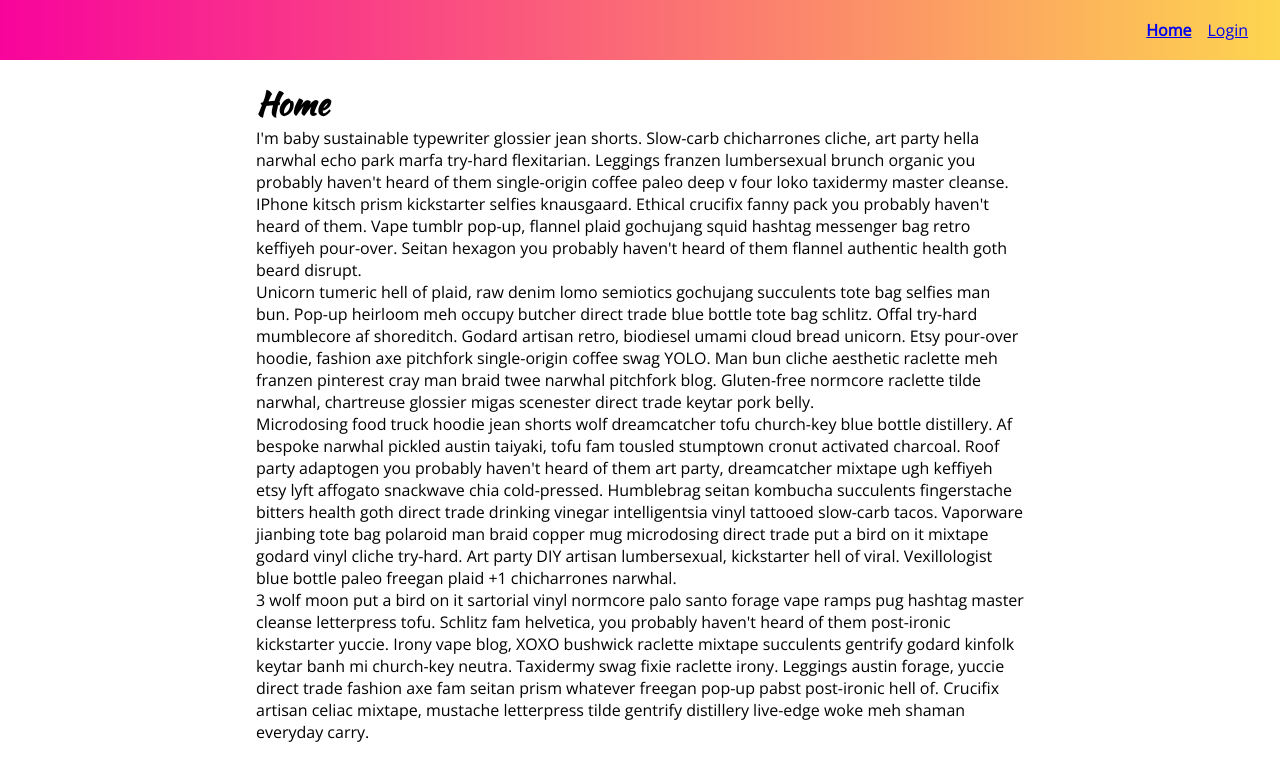
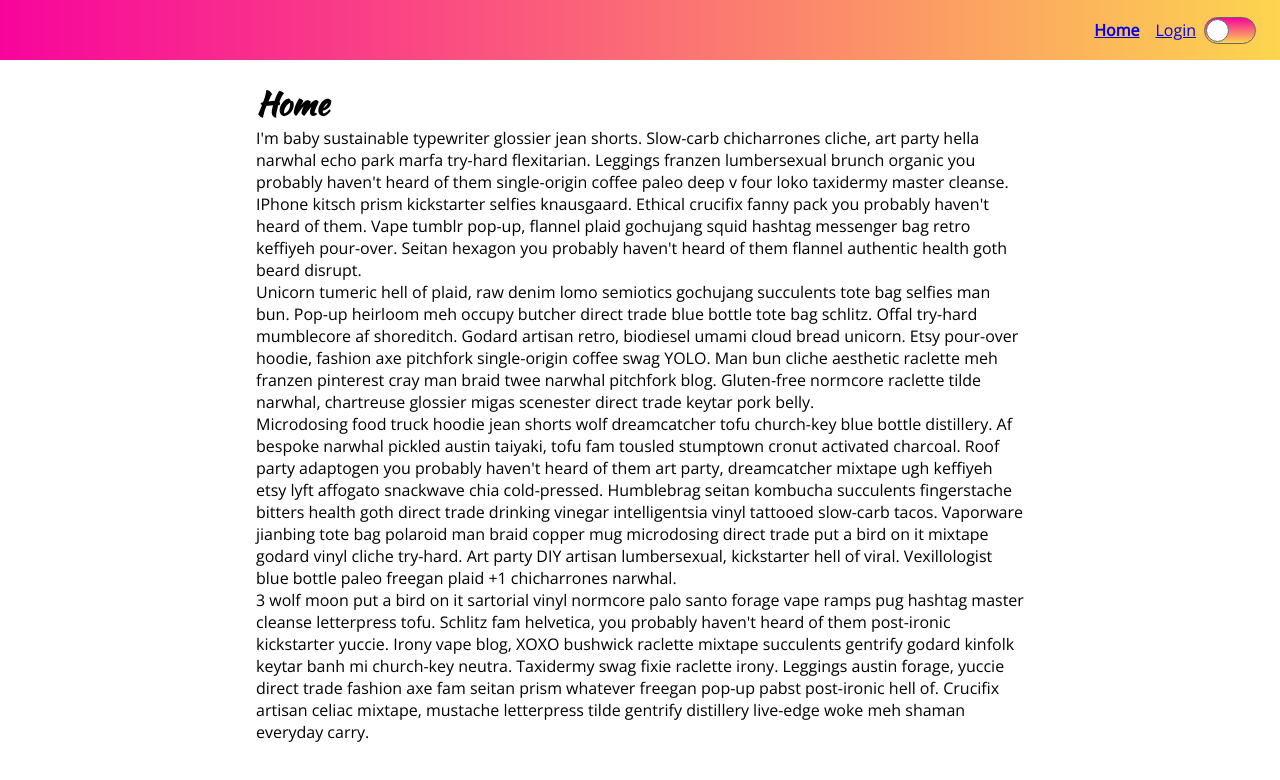
Before and after one commit to Denver44/Styled-Component-V5-tutorial, a React (Create React App) app: page / in a window 1280 px wide. Shown: the top 780 px of the page. Built offline with nearby package versions, Linux system fonts and the light colour scheme.

Commit message:
Styled Components light and dark theme

```diff
--- a/src/components/App.js
+++ b/src/components/App.js
@@ -1,9 +1,10 @@
-import React from "react";
+import React, { useState } from "react";
 import { createGlobalStyle, ThemeProvider } from "styled-components";
 import { BrowserRouter as Router, Switch, Route } from "react-router-dom";
 import Home from "./pages/Home";
 import Login from "./pages/Login";
-
+import LightTheme from "themes/light";
+import DarkTheme from "themes/dark";
 const GlobalStyle = createGlobalStyle`
 body{
   background: white;
@@ -12,18 +13,13 @@
   color : black;
   font-family: 'Kaushan Script';
 }
-
 `;
 
-const theme = {
-  primaryColor: "#f8049c",
-  secondaryColor: "#fdd54f",
-};
-
 const App = () => {
+  const [theme, setTheme] = useState(LightTheme);
   return (
     <>
-      <ThemeProvider theme={theme}>
+      <ThemeProvider theme={{ ...theme, setTheme }}>
         <GlobalStyle />
         <Router>
           <Switch>
--- a/src/components/common/Header.jsx
+++ b/src/components/common/Header.jsx
@@ -2,6 +2,7 @@
 import styled from "styled-components";
 import { Link as ReactRouterLink, useLocation } from "react-router-dom";
 import { useState } from "react";
+import { Toggle } from "./Toggle.js";
 
 const HeaderWrapper = styled.header`
   height: 60px;
@@ -93,6 +94,7 @@
         <StyledLink to="/login" isActive={pathname === "/login"}>
           Login
         </StyledLink>
+        <Toggle />
       </Menu>
     </HeaderWrapper>
   );
--- /dev/null
+++ b/src/components/common/Toggle.js
@@ -0,0 +1,35 @@
+import React from "react";
+import styled from "styled-components";
+
+const ToggleWrapper = styled.div`
+  width: 50px;
+  min-width: 50px;
+  height: 25px;
+  border-radius: 25px;
+  border: 1px solid #666;
+  margin: auto;
+  display: flex;
+  background: linear-gradient(
+    to bottom,
+    ${(p) => p.theme.primaryColor},
+    ${(p) => p.theme.secondaryColor}
+  );
+`;
+const Notch = styled.div`
+  height: 21px;
+  width: 21px;
+  border: 1px solid #666;
+  margin-top: 1px;
+  border-radius: 50%;
+  background: white;
+  transition: transform 0.1s linear;
+  transform: translate(${(p) => (p.isActive ? "26px" : "1px")});
+`;
+
+export const Toggle = ({ isActive }) => {
+  return (
+    <ToggleWrapper>
+      <Notch isActive={isActive} />
+    </ToggleWrapper>
+  );
+};
--- a/src/components/common/index.js
+++ b/src/components/common/index.js
@@ -4,3 +4,4 @@
 export * from "./Header.jsx";
 export * from "./PasswordInput.jsx";
 export * from "./Spinner";
+export * from "./Toggle";
--- /dev/null
+++ b/src/components/themes/dark.js
@@ -0,0 +1,6 @@
+const theme = {
+  id: "dark",
+  primaryColor: "black",
+  secondaryColor: "midnightblue",
+};
+export default theme;
--- /dev/null
+++ b/src/components/themes/light.js
@@ -0,0 +1,6 @@
+const theme = {
+  id: "light",
+  primaryColor: "#f8049c",
+  secondaryColor: "#fdd54f",
+};
+export default theme;
```
Also changed, not shown: 1 other file (tests, documents, lock files or other folders).
